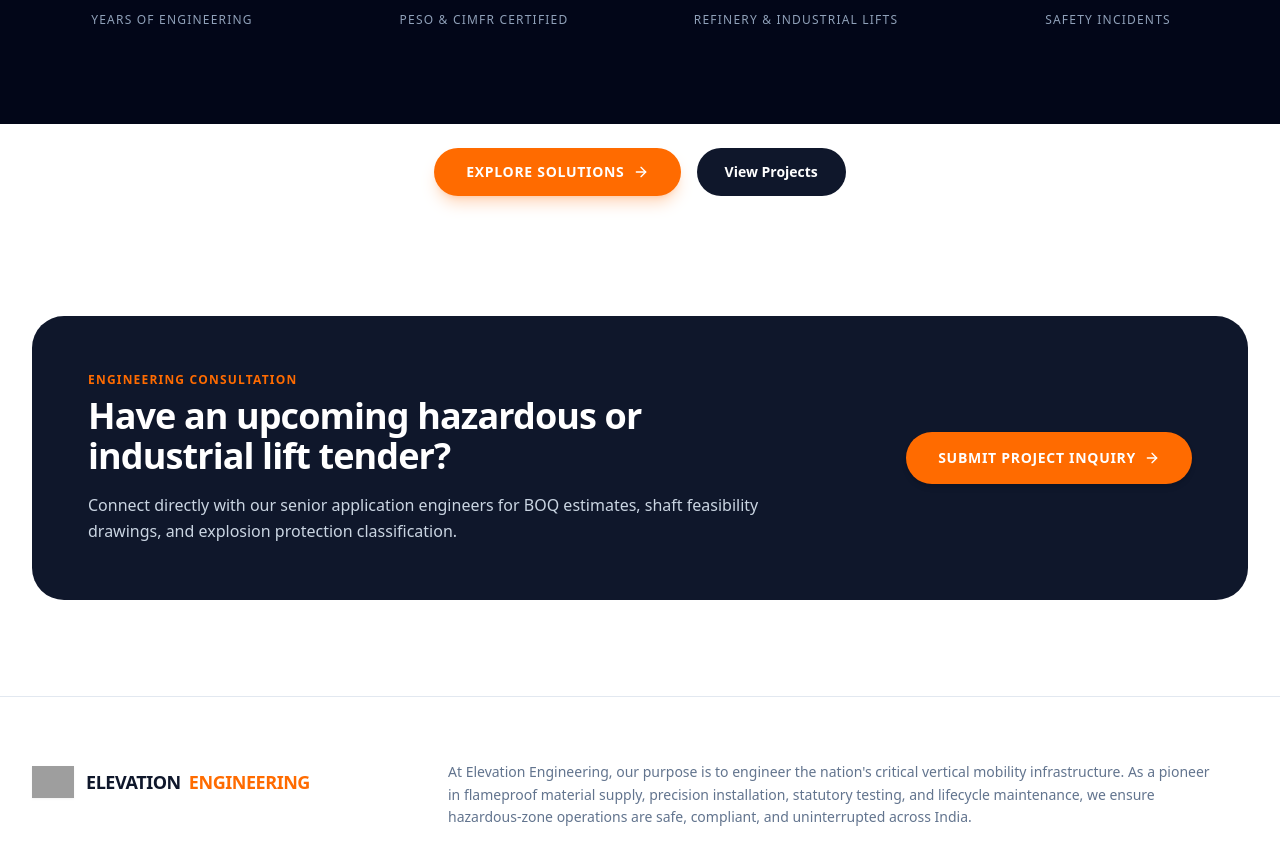
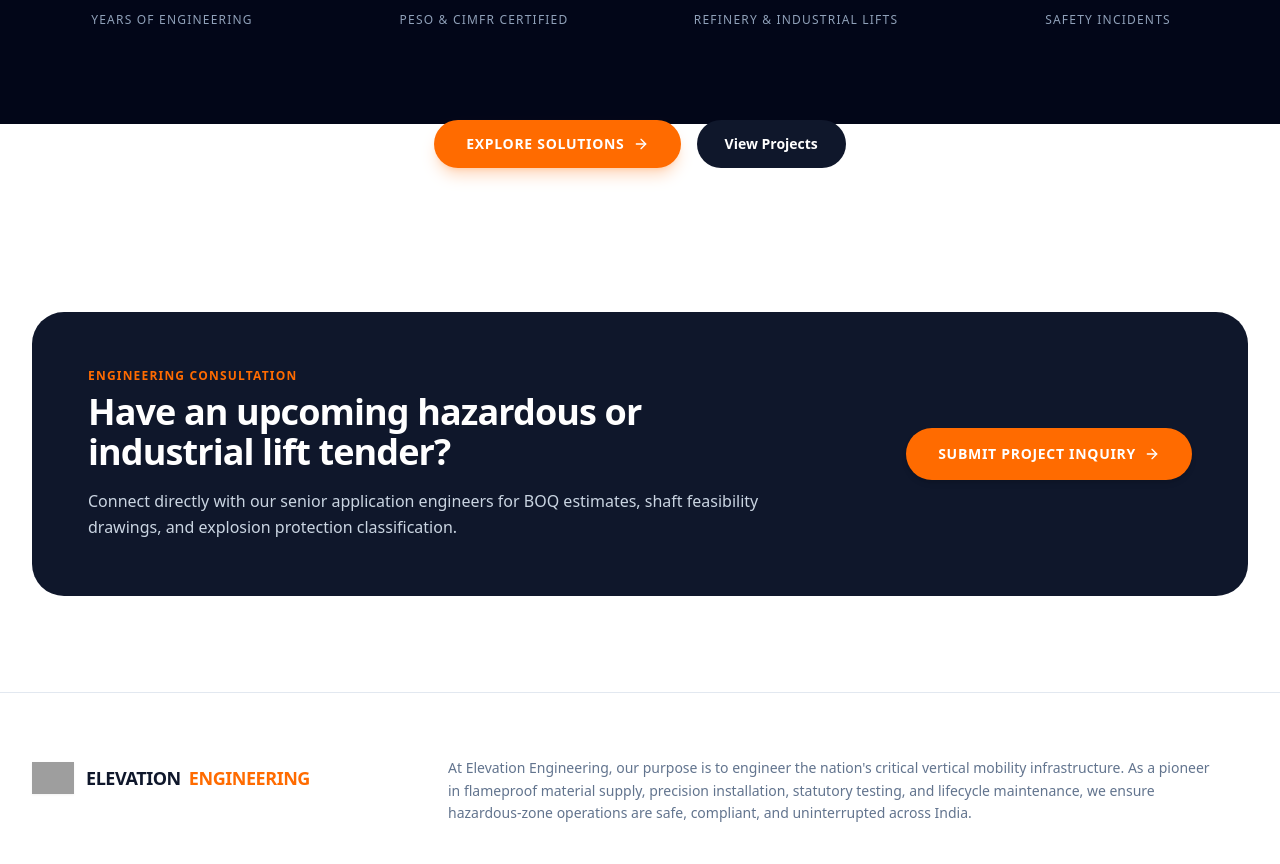
Before and after one commit to elevationengineerings/ELEVATION-ENGINEERING, a React (Vite) app: page / in a window 1280 px wide. Shown: the part 3423-4287 px from the top of the page. Built offline with nearby package versions, Linux system fonts and the light colour scheme; grey boxes are pictures that could not be loaded.

Commit message:
Update Home.tsx

```diff
--- a/src/pages/Home.tsx
+++ b/src/pages/Home.tsx
@@ -346,12 +346,8 @@
       </section>
 
 {/* Action Buttons */}
-<motion.div
-  initial={{ opacity: 0, y: 20 }}
-  animate={{ opacity: 1, y: 0 }}
-  transition={{ duration: 1, delay: 0.3 }}
-  className="flex items-center justify-center gap-4 py-6"
->
+<div className="w-full flex justify-center -mt-1 mb-12">
+  <div className="flex items-center justify-center gap-4">
     <Link
       to="/offering"
       className="bg-[#FF6B00] hover:bg-[#e65100] text-white text-xs sm:text-sm font-bold uppercase tracking-wider px-8 py-3.5 rounded-full transition-all shadow-lg shadow-orange-500/25 flex items-center gap-2"
@@ -365,7 +361,8 @@
     >
       View Projects
     </Link>
-</motion.div>
+  </div>
+</div>
 
       {/* 6. Direct Technical Consultation Call To Action */}
       <section className="py-16 md:py-24 bg-white">
```
Lines whose indentation alone changed are shown as unchanged.
